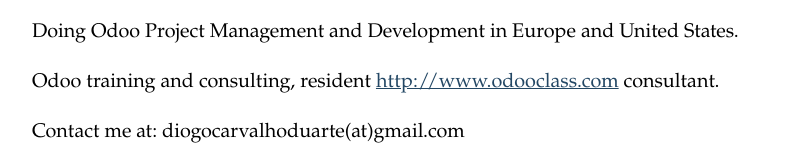
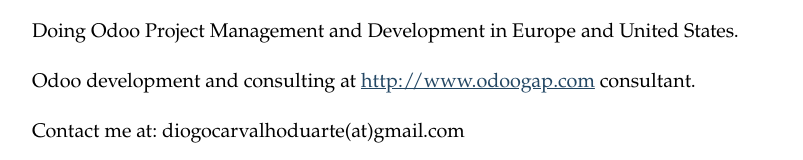
Before and after one commit to diogocduarte/diogocduarte.github.io, a plain HTML site: page pages/my-profile.html in a window 1280 px wide. Shown: the part 509-669 px from the top of the page, without its empty margins (238-1041 px from the left). Drawn offline with Linux system fonts and the light colour scheme.

Commit message:
Updated my profile

```diff
--- a/pages/my-profile.html
+++ b/pages/my-profile.html
@@ -40,7 +40,7 @@
 <div class="section" id="currently">
 <h2>Currently</h2>
 <p>Doing Odoo Project Management and Development in Europe and United&nbsp;States.</p>
-<p>Odoo training and consulting, resident <a class="reference external" href="http://www.odooclass.com">http://www.odooclass.com</a>&nbsp;consultant.</p>
+<p>Odoo development and consulting at <a class="reference external" href="http://www.odoogap.com">http://www.odoogap.com</a>&nbsp;consultant.</p>
 <p>Contact me at:&nbsp;diogocarvalhoduarte(at)gmail.com</p>
 </div>
 
```
